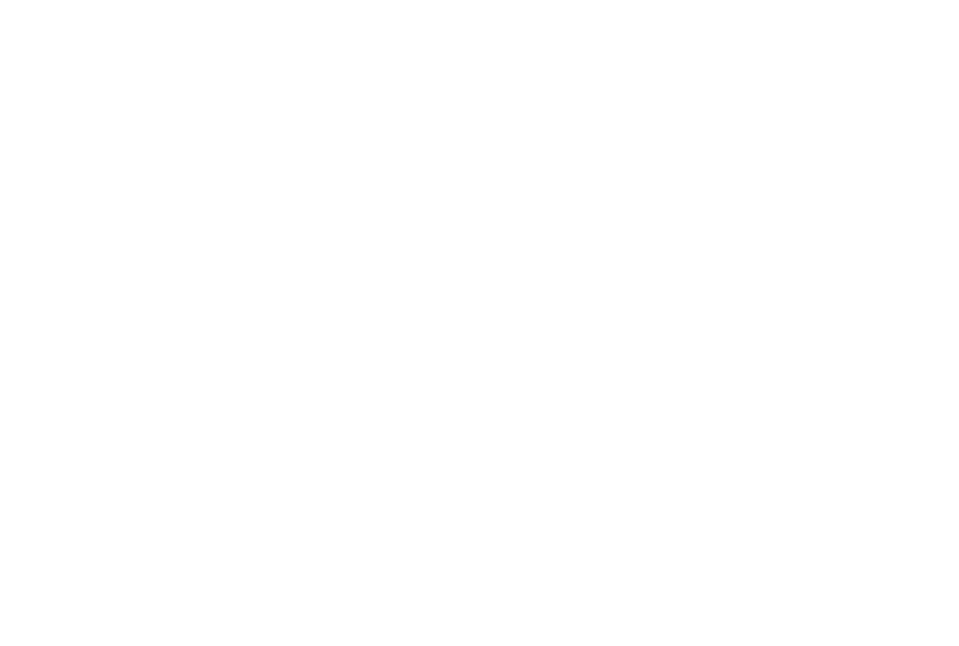
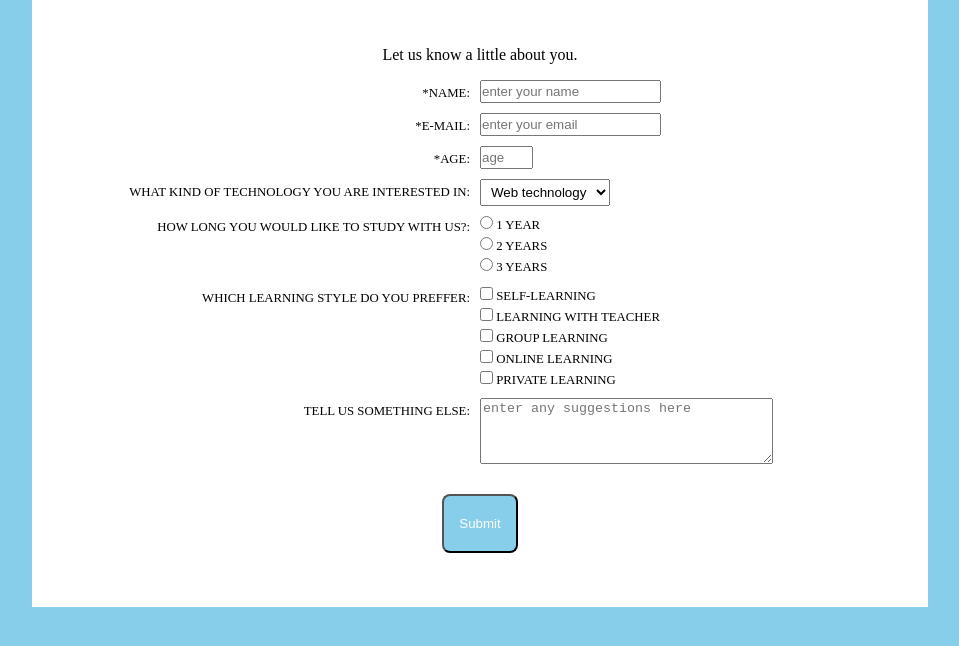
Before and after one commit to AniT2020/class_work, a plain HTML site: page w1assignment1/index.html in a window 1280 px wide. Shown: the whole page, without its empty margins (160-1119 px from the left). Drawn offline with Linux system fonts and the light colour scheme.

Commit message:
Assignmernt 1 and 2 finished

```diff
--- a/w1assignment1/index.html
+++ b/w1assignment1/index.html
@@ -3,9 +3,81 @@
 <head>
     <meta charset="UTF-8">
     <meta name="viewport" content="width=device-width, initial-scale=1.0">
-    <title>Document</title>
+    <title>Let us know about you</title>
+    <link rel="stylesheet" href="./interest.css">
 </head>
 <body>
-    <h1></h1>
+<form action="">
+    <p>Let us know a little about you.</p>
+<div>
+    <label for="name">*Name:</label>
+    <div>
+        <input type="text" name="name" required placeholder="enter your name">
+    </div>
+</div>
+<div>
+    <label for="email">*E-mail:</label>
+    <div>
+        <input type="text" name="email" required placeholder="enter your email">
+    </div>
+</div>
+<div>
+    <label for="age">*Age:</label>
+    <div>
+        <input type="text" name="email" required placeholder="age" size="4">
+    </div>
+</div>
+<div>
+    <label for="technology">What kind of technology you are interested in:</label>
+    <div>
+        <select name="technology" id="">
+            <option value="web">Web technology</option>
+        </select>
+    </div>
+</div>
+<div>
+    <label for="study">How long you would like to study with us?:</label>
+    <div>
+        <label for="year1">
+            <input type="radio" name="year1"> 1 Year
+        </label>
+        <label for="year2">
+            <input type="radio" name="year2"> 2 Years
+        </label>
+        <label for="year3">
+            <input type="radio" name="year3"> 3 Years
+        </label>
+    </div>
+</div>
+<div>
+    <label for="style">Which learning style do you preffer:</label>
+    <div>
+        <label for="learnself">
+            <input type="checkbox" name="learnself"> Self-learning
+        </label>
+        <label for="withteacher">
+            <input type="checkbox" name="withteacher"> Learning with teacher
+        </label>
+        <label for="ingroup">
+            <input type="checkbox" name="ingroup"> Group learning
+        </label>
+        <label for="onlinelearn">
+            <input type="checkbox" name="onlinelearn"> Online learning
+        </label>
+        <label for="privatelearn">
+            <input type="checkbox" name="learnself"> Private learning
+        </label>
+    </div>
+</div>
+<div>
+    <label for="more">Tell us something else:</label>
+    <div>
+        <textarea name="more" id="" cols="34" rows="4" placeholder="enter any suggestions here"></textarea>
+    </div>
+</div>
+<div id="button">
+    <input type="submit" value="Submit">
+</div>
+</form>
 </body>
 </html>
--- /dev/null
+++ b/w1assignment1/interest.css
@@ -0,0 +1,122 @@
+@viewport{
+    zoom: 1.0;
+    width: extend-to-zoom;
+}
+@-ms-viewport{
+    width: extend-to-zoom;
+    zoom: 1.0;
+}
+body{
+    background-color: #87CEEB;
+    margin: 0;
+}
+form{
+    background-color: white;
+    width: 98%;
+    margin-left: 1%;
+    box-sizing: border-box;
+    padding: 10px;
+}
+
+form > div label, form div div{
+    display: block;
+    float:left;
+}
+form div label{
+    text-transform: uppercase;
+}
+form div div label{
+    text-align: left;
+}
+label{
+    padding: 6px 10px 4px 0;
+    box-sizing: border-box;
+    font-size: 80%;
+}
+input, select{
+    padding: 4px 6px;
+}
+/* label, input, select{
+    margin: 8px 0 6px 0;
+} */
+div{
+    margin: 8px 0 6px 0;
+}
+div div{
+    margin: 0;
+}
+div div input{
+    margin: 4px 0 2px 0;
+}
+div div label, div div input{
+    padding: 2px 0 2px 0;
+    margin: 0;
+}
+/* mobile */
+form > div label, form div div{
+    width:100%;
+}
+/* end mobile */
+form div:after{
+    clear: both;
+    content: "";
+    display: table;
+}
+div div label{
+    display: block;
+    width: 100%;
+}
+div input{
+    margin: 20px auto;
+}
+div#button{
+    margin: 6px auto 4px auto;
+}
+div#button input{
+    background-color: #87CEEB;
+    padding: 20px 15px;
+    color:white;
+    border-radius: 8px;
+}
+@media screen and (min-width: 500px) {
+    form {
+        width: 70%;
+        margin-left: 15%;
+        padding: 30px;
+    }
+}
+@media screen and (min-width: 800px) {
+    form {
+        width: 90%;
+        margin-left: 5%;
+        padding: 30px;
+    }
+    form div label, form div div{
+        width:50%;
+    }
+    form div div label{
+        width: 100%;
+    }
+    form div label{
+        text-align: right;
+    }
+    p{
+        text-align: center;
+    }
+    div#button{
+        text-align: center;
+    }
+}
+@media screen and (min-width: 1000px) {
+    form {
+        width: 70%;
+        margin-left: 15%;
+        padding: 30px;
+    }
+    form div label, form div div{
+        width:50%;
+    }
+    form div div label{
+        width: 100%;
+    }
+}
--- a/w1assignment2/survey.css
+++ b/w1assignment2/survey.css
@@ -72,7 +72,7 @@ textarea {
     width: 100%;
     box-sizing: border-box;
 }
-button {
+.button {
     width: 100%;
     box-sizing: border-box;
     border: none;
```
Also changed, not shown: w1assignment2/index.html (+1 -1 lines).
